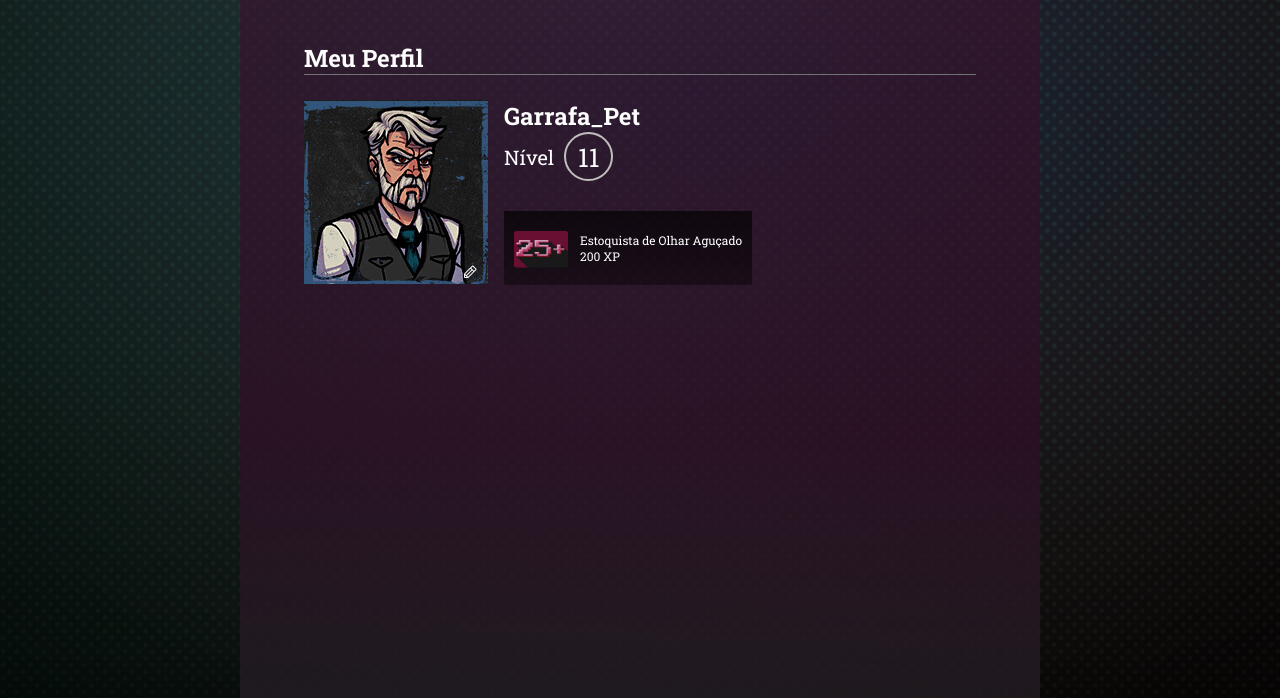
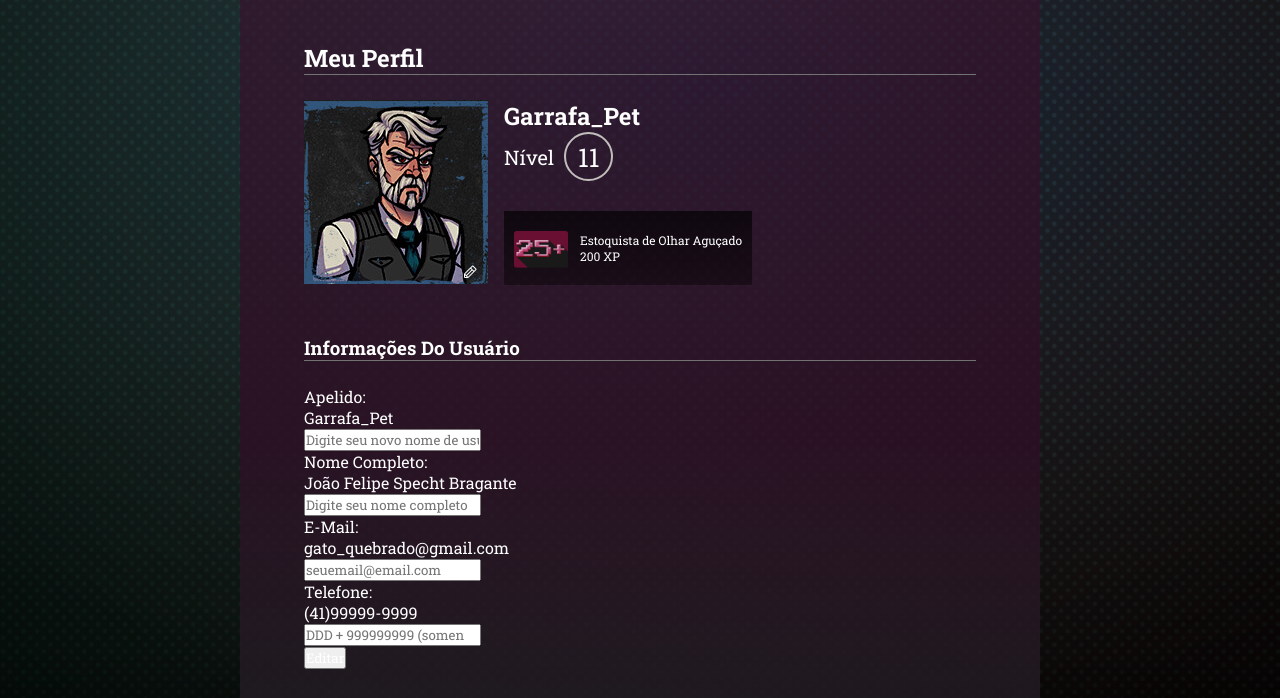
Before and after one commit to LuaSpecht/Desafio-Tecnico, a website: page index.html in a window 1280 px wide. Shown: the part 102-800 px from the top of the page. Drawn offline with nearby package versions, Linux system fonts and the light colour scheme; a web font is replaced by a local one.

Commit message:
feat: add form and information section

```diff
--- a/app.js
+++ b/app.js
@@ -1,6 +1,10 @@
 const dropdownButton = document.querySelector('.user-profile')
 const dropdownMenu = document.querySelector('.dropdown-menu')
 const dropdownArrow = document.querySelector('.arrow')
+const userName = document.querySelectorAll('.username')
+const fullName = document.querySelector('#fullname')
+const email = document.querySelector('#user-email')
+const cellphoneNumber = document.querySelector('#phone')
 
 dropdownButton.addEventListener('click', () =>{
   dropdownMenu.classList.toggle('open')
--- a/index.html
+++ b/index.html
@@ -45,7 +45,7 @@
         </div>
         <div class="my-data">
           <div class="my-name">
-            <h2 class="username">Garrafa_Pet</h2>
+            <h2 class="username" id="user-username">Garrafa_Pet</h2>
             <div class="level-board"> Nível <span class="xp-box-level">11</span></div>
           </div>
           <div class="my-insignia">
@@ -59,7 +59,36 @@
         </div>
       </div>
     </main>
+    <section class="information-section">
+      <h1 class="section-title"> Informações Do Usuário</h1>
+      <form action="" method="post">
+        <div class="info-box">
+          <p class="info-title" id="type-username">Apelido:</p>
+          <p class="username user-info" id="username">Garrafa_Pet</p>
 
+          <input class="text-box open" type="text" name="username" placeholder="Digite seu novo nome de usuário"
+            id="user-actual-username">
+        </div>
+        <div class="info-box">
+          <p class="info-title" id="type-name">Nome Completo:</p>
+          <p class="user-info" id="fullname">João Felipe Specht Bragante</p>
+          <input class="text-box" type="text" name="fullname" placeholder="Digite seu nome completo"
+            id="user-actual-fullname">
+        </div>
+        <div class="info-box">
+          <p class="info-title" id="type-email">E-Mail:</p>
+          <p class="user-info" id="user-email">gato_quebrado@gmail.com</p>
+          <input class="text-box" type="email" name="email" placeholder="seuemail@email.com" id="user-actual-email">
+        </div>
+        <div class="info-box">
+          <p class="info-title" id="type-cellphone">Telefone:</p>
+          <p class="user-info" id="phone">(41)99999-9999</p>
+          <input class="text-box" type="number" name="cellphone" placeholder="DDD + 999999999 (somente números)"
+            id="user-actual-number">
+        </div>
+        <button class="information-btn" type="button" id="switch-button">Editar</button>
+      </form>
+    </section>
   </section>
   <script src="app.js"></script>
 </body>
```
